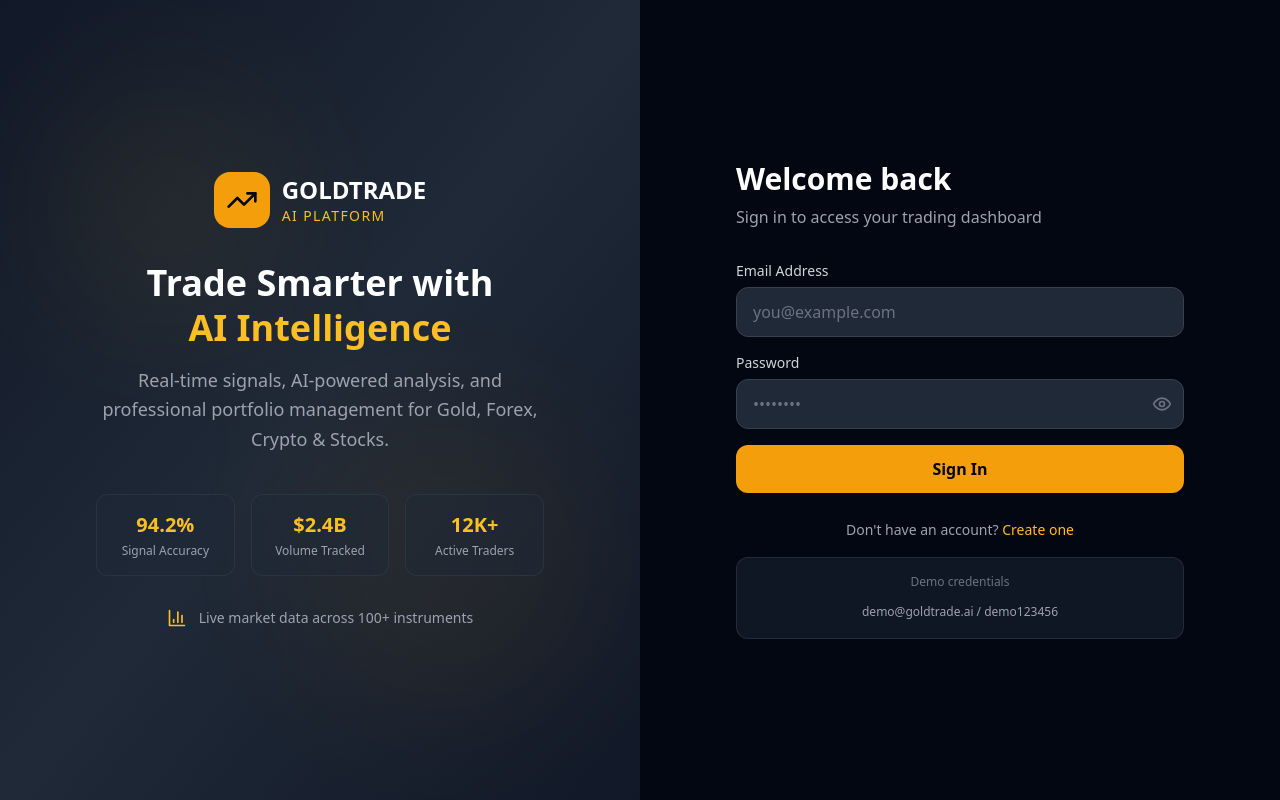
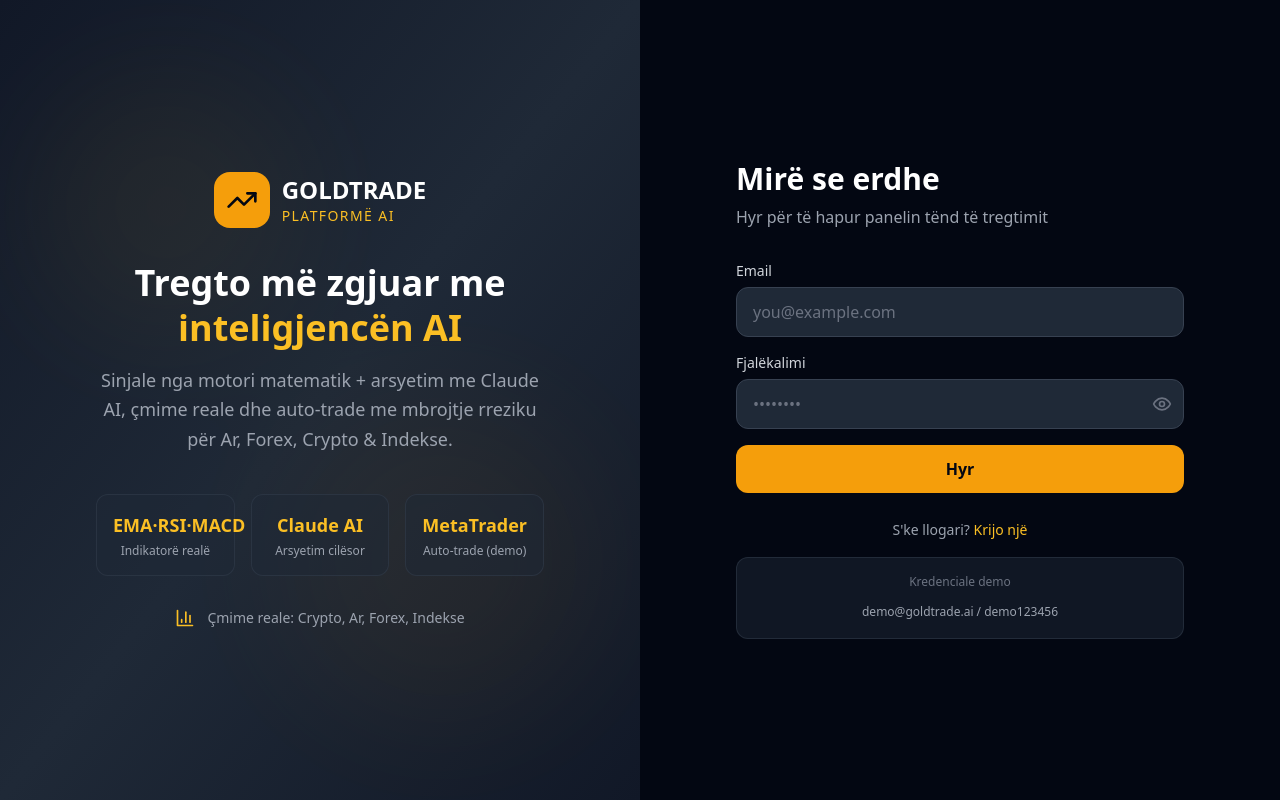
Before and after one commit to gmaliqi05-art/Ai-trade, a React (Vite) app: page / in a window 1280 px wide. Built offline with nearby package versions, Linux system fonts and the light colour scheme; no server answers.

Commit message:
Shqip (batch 2): Sinjalet + faqja e Login-it
- SignalsPage: shqipëruar plotësisht (tabs, alarmet, kartat e sinjaleve, mesazhet)
- AuthPage: shqipëruar; hequr stats fake (94.2%/$2.4B/12K) → përmbajtje e ndershme

```diff
--- a/src/pages/AuthPage.tsx
+++ b/src/pages/AuthPage.tsx
@@ -20,7 +20,7 @@ export default function AuthPage() {
       const { error } = await signIn(email, password);
       if (error) setError(error.message);
     } else {
-      if (!fullName.trim()) { setError('Full name is required'); setLoading(false); return; }
+      if (!fullName.trim()) { setError('Emri i plotë është i detyrueshëm'); setLoading(false); return; }
       const { error } = await signUp(email, password, fullName);
       if (error) setError(error.message);
     }
@@ -41,26 +41,26 @@ export default function AuthPage() {
             </div>
             <div className="text-left">
               <h1 className="text-2xl font-bold text-white">GOLDTRADE</h1>
-              <p className="text-amber-400 text-sm font-medium tracking-widest">AI PLATFORM</p>
+              <p className="text-amber-400 text-sm font-medium tracking-widest">PLATFORMË AI</p>
             </div>
           </div>
           <h2 className="text-4xl font-bold text-white mb-4 leading-tight">
-            Trade Smarter with<br /><span className="text-amber-400">AI Intelligence</span>
+            Tregto më zgjuar me<br /><span className="text-amber-400">inteligjencën AI</span>
           </h2>
           <p className="text-gray-400 text-lg mb-10 leading-relaxed">
-            Real-time signals, AI-powered analysis, and professional portfolio management for Gold, Forex, Crypto & Stocks.
+            Sinjale nga motori matematik + arsyetim me Claude AI, çmime reale dhe auto-trade me mbrojtje rreziku për Ar, Forex, Crypto & Indekse.
           </p>
           <div className="grid grid-cols-3 gap-4">
-            {[{ value: '94.2%', label: 'Signal Accuracy' }, { value: '$2.4B', label: 'Volume Tracked' }, { value: '12K+', label: 'Active Traders' }].map((s) => (
+            {[{ value: 'EMA·RSI·MACD', label: 'Indikatorë realë' }, { value: 'Claude AI', label: 'Arsyetim cilësor' }, { value: 'MetaTrader', label: 'Auto-trade (demo)' }].map((s) => (
               <div key={s.label} className="bg-gray-800/50 rounded-xl p-4 border border-gray-700/50">
-                <div className="text-xl font-bold text-amber-400">{s.value}</div>
+                <div className="text-lg font-bold text-amber-400">{s.value}</div>
                 <div className="text-gray-400 text-xs mt-1">{s.label}</div>
               </div>
             ))}
           </div>
           <div className="mt-8 flex items-center gap-3 justify-center">
             <BarChart3 className="w-5 h-5 text-amber-400" />
-            <span className="text-gray-400 text-sm">Live market data across 100+ instruments</span>
+            <span className="text-gray-400 text-sm">Çmime reale: Crypto, Ar, Forex, Indekse</span>
           </div>
         </div>
       </div>
@@ -74,26 +74,26 @@ export default function AuthPage() {
             <span className="text-white font-bold text-lg">GOLDTRADE AI</span>
           </div>
           <h2 className="text-3xl font-bold text-white mb-2">
-            {mode === 'login' ? 'Welcome back' : 'Create account'}
+            {mode === 'login' ? 'Mirë se erdhe' : 'Krijo llogari'}
           </h2>
           <p className="text-gray-400 mb-8">
-            {mode === 'login' ? 'Sign in to access your trading dashboard' : 'Start your AI-powered trading journey'}
+            {mode === 'login' ? 'Hyr për të hapur panelin tënd të tregtimit' : 'Nis udhëtimin tënd të tregtimit me AI'}
           </p>
           <form onSubmit={handleSubmit} className="space-y-4">
             {mode === 'register' && (
               <div>
-                <label className="block text-sm font-medium text-gray-300 mb-1.5">Full Name</label>
-                <input type="text" value={fullName} onChange={(e) => setFullName(e.target.value)} placeholder="John Smith"
+                <label className="block text-sm font-medium text-gray-300 mb-1.5">Emri i plotë</label>
+                <input type="text" value={fullName} onChange={(e) => setFullName(e.target.value)} placeholder="Emri Mbiemri"
                   className="w-full bg-gray-800 border border-gray-700 rounded-xl px-4 py-3 text-white placeholder-gray-500 focus:outline-none focus:border-amber-500 focus:ring-1 focus:ring-amber-500 transition-colors" required />
               </div>
             )}
             <div>
-              <label className="block text-sm font-medium text-gray-300 mb-1.5">Email Address</label>
+              <label className="block text-sm font-medium text-gray-300 mb-1.5">Email</label>
               <input type="email" value={email} onChange={(e) => setEmail(e.target.value)} placeholder="you@example.com"
                 className="w-full bg-gray-800 border border-gray-700 rounded-xl px-4 py-3 text-white placeholder-gray-500 focus:outline-none focus:border-amber-500 focus:ring-1 focus:ring-amber-500 transition-colors" required />
             </div>
             <div>
-              <label className="block text-sm font-medium text-gray-300 mb-1.5">Password</label>
+              <label className="block text-sm font-medium text-gray-300 mb-1.5">Fjalëkalimi</label>
               <div className="relative">
                 <input type={showPassword ? 'text' : 'password'} value={password} onChange={(e) => setPassword(e.target.value)} placeholder="••••••••"
                   className="w-full bg-gray-800 border border-gray-700 rounded-xl px-4 py-3 text-white placeholder-gray-500 focus:outline-none focus:border-amber-500 focus:ring-1 focus:ring-amber-500 transition-colors pr-12" required minLength={6} />
@@ -106,18 +106,18 @@ export default function AuthPage() {
             <button type="submit" disabled={loading}
               className="w-full bg-amber-500 hover:bg-amber-400 disabled:opacity-60 disabled:cursor-not-allowed text-gray-950 font-semibold py-3 rounded-xl transition-all duration-200 flex items-center justify-center gap-2 mt-2">
               {loading && <Loader2 className="w-4 h-4 animate-spin" />}
-              {mode === 'login' ? 'Sign In' : 'Create Account'}
+              {mode === 'login' ? 'Hyr' : 'Krijo llogari'}
             </button>
           </form>
           <div className="mt-6 text-center">
-            <span className="text-gray-400 text-sm">{mode === 'login' ? "Don't have an account? " : 'Already have an account? '}</span>
+            <span className="text-gray-400 text-sm">{mode === 'login' ? "S'ke llogari? " : 'Ke tashmë llogari? '}</span>
             <button onClick={() => { setMode(mode === 'login' ? 'register' : 'login'); setError(''); }} className="text-amber-400 hover:text-amber-300 text-sm font-medium transition-colors">
-              {mode === 'login' ? 'Create one' : 'Sign in'}
+              {mode === 'login' ? 'Krijo një' : 'Hyr'}
             </button>
           </div>
           {mode === 'login' && (
             <div className="mt-4 p-4 bg-gray-800/50 rounded-xl border border-gray-700/50">
-              <p className="text-xs text-gray-500 text-center mb-2">Demo credentials</p>
+              <p className="text-xs text-gray-500 text-center mb-2">Kredenciale demo</p>
               <button type="button" onClick={() => { setEmail('demo@goldtrade.ai'); setPassword('demo123456'); }}
                 className="w-full text-xs text-gray-400 hover:text-amber-400 transition-colors text-center">
                 demo@goldtrade.ai / demo123456
--- a/src/pages/SignalsPage.tsx
+++ b/src/pages/SignalsPage.tsx
@@ -67,12 +67,12 @@ export default function SignalsPage() {
     const targetVal = parseFloat(form.target_price);
     const asset = assets.find(a => a.id === form.asset_id);
     const { error } = await supabase.from('alerts').insert({ user_id: user.id, asset_id: form.asset_id, symbol: asset?.symbol || '', type: form.condition, condition: form.condition, target_value: targetVal, target_price: targetVal, is_active: true, triggered_at: null });
-    if (error) { setMsg('Failed to create alert'); } else { setMsg('Alert created!'); setForm(f => ({ ...f, target_price: '' })); setShowForm(false); await fetchData(); }
+    if (error) { setMsg('Krijimi i alarmit dështoi'); } else { setMsg('Alarmi u krijua!'); setForm(f => ({ ...f, target_price: '' })); setShowForm(false); await fetchData(); }
     setSaving(false);
   };
 
   const deleteAlert = async (id: string) => {
-    if (!window.confirm('Delete this alert? This cannot be undone.')) return;
+    if (!window.confirm('Ta fshij këtë alarm? Ky veprim s\'kthehet mbrapsht.')) return;
     await supabase.from('alerts').delete().eq('id', id);
     setAlerts(p => p.filter(a => a.id !== id));
   };
@@ -94,16 +94,16 @@ export default function SignalsPage() {
   return (
     <div className="p-6 space-y-6">
       <div className="flex items-center justify-between">
-        <h2 className="text-2xl font-bold text-white flex items-center gap-2"><Zap className="w-6 h-6 text-amber-400" />Signals & Alerts</h2>
+        <h2 className="text-2xl font-bold text-white flex items-center gap-2"><Zap className="w-6 h-6 text-amber-400" />Sinjale & Alarme</h2>
         {activeTab === 'alerts' && (
           <button onClick={() => setShowForm(!showForm)} className="flex items-center gap-2 bg-amber-500 hover:bg-amber-400 text-gray-950 font-semibold px-4 py-2 rounded-xl text-sm transition-all">
-            <Plus className="w-4 h-4" />New Alert
+            <Plus className="w-4 h-4" />Alarm i ri
           </button>
         )}
       </div>
 
       <div className="flex gap-2 flex-wrap">
-        {[{ id: 'engine', label: 'Motori AI', icon: Cpu }, { id: 'signals', label: 'AI Signals', icon: Zap }, { id: 'alerts', label: 'My Alerts', icon: Bell }].map((t) => {
+        {[{ id: 'engine', label: 'Motori AI', icon: Cpu }, { id: 'signals', label: 'Sinjale AI', icon: Zap }, { id: 'alerts', label: 'Alarmet e mia', icon: Bell }].map((t) => {
           const Icon = t.icon;
           return <button key={t.id} onClick={() => setActiveTab(t.id as 'engine' | 'signals' | 'alerts')} className={`flex items-center gap-2 px-4 py-2 rounded-xl text-sm font-medium transition-all ${activeTab === t.id ? 'bg-amber-500 text-gray-950' : 'bg-gray-800 text-gray-400 hover:text-white'}`}><Icon className="w-4 h-4" />{t.label}</button>;
         })}
@@ -156,32 +156,32 @@ export default function SignalsPage() {
 
       {activeTab === 'alerts' && showForm && (
         <div className="bg-gray-900 border border-gray-800 rounded-2xl p-5">
-          <h3 className="text-white font-semibold mb-4 text-sm">Create Price Alert</h3>
+          <h3 className="text-white font-semibold mb-4 text-sm">Krijo alarm çmimi</h3>
           <div className="grid sm:grid-cols-3 gap-4">
             <div>
-              <label className="block text-gray-400 text-xs mb-1.5">Asset</label>
+              <label className="block text-gray-400 text-xs mb-1.5">Aktivi</label>
               <select value={form.asset_id} onChange={(e) => setForm(f => ({ ...f, asset_id: e.target.value }))} className="w-full bg-gray-800 border border-gray-700 rounded-xl px-3 py-2.5 text-white text-sm focus:outline-none focus:border-amber-500">
                 {assets.map(a => <option key={a.id} value={a.id}>{a.symbol} — {a.name}</option>)}
               </select>
             </div>
             <div>
-              <label className="block text-gray-400 text-xs mb-1.5">Condition</label>
+              <label className="block text-gray-400 text-xs mb-1.5">Kushti</label>
               <select value={form.condition} onChange={(e) => setForm(f => ({ ...f, condition: e.target.value }))} className="w-full bg-gray-800 border border-gray-700 rounded-xl px-3 py-2.5 text-white text-sm focus:outline-none focus:border-amber-500">
-                <option value="above">Price rises above</option>
-                <option value="below">Price falls below</option>
+                <option value="above">Çmimi ngrihet mbi</option>
+                <option value="below">Çmimi bie nën</option>
               </select>
             </div>
             <div>
-              <label className="block text-gray-400 text-xs mb-1.5">Target Price {selAsset && <span className="text-gray-600">(now: {selAsset.current_price.toLocaleString()})</span>}</label>
+              <label className="block text-gray-400 text-xs mb-1.5">Çmimi objektiv {selAsset && <span className="text-gray-600">(tani: {selAsset.current_price.toLocaleString()})</span>}</label>
               <input type="number" value={form.target_price} onChange={(e) => setForm(f => ({ ...f, target_price: e.target.value }))} placeholder="0.00" className="w-full bg-gray-800 border border-gray-700 rounded-xl px-3 py-2.5 text-white text-sm focus:outline-none focus:border-amber-500" />
             </div>
           </div>
           {msg && <p className={`text-xs mt-3 ${msg.includes('!') ? 'text-green-400' : 'text-red-400'}`}>{msg}</p>}
           <div className="flex gap-3 mt-4">
             <button onClick={createAlert} disabled={saving || !form.target_price} className="flex items-center gap-2 bg-amber-500 hover:bg-amber-400 disabled:opacity-50 text-gray-950 font-semibold px-4 py-2 rounded-xl text-sm transition-all">
-              {saving && <Loader2 className="w-3 h-3 animate-spin" />}Create Alert
+              {saving && <Loader2 className="w-3 h-3 animate-spin" />}Krijo alarm
             </button>
-            <button onClick={() => setShowForm(false)} className="px-4 py-2 text-gray-400 hover:text-white text-sm transition-colors">Cancel</button>
+            <button onClick={() => setShowForm(false)} className="px-4 py-2 text-gray-400 hover:text-white text-sm transition-colors">Anulo</button>
           </div>
         </div>
       )}
@@ -190,7 +190,7 @@ export default function SignalsPage() {
         <div className="grid md:grid-cols-2 gap-4">{[...Array(4)].map((_, i) => <div key={i} className="h-40 bg-gray-800 rounded-2xl animate-pulse" />)}</div>
       ) : activeTab === 'signals' ? (
         signals.length === 0 ? (
-          <div className="bg-gray-900 border border-gray-800 rounded-2xl p-12 text-center"><Zap className="w-12 h-12 text-gray-700 mx-auto mb-3" /><p className="text-gray-400">No active signals</p></div>
+          <div className="bg-gray-900 border border-gray-800 rounded-2xl p-12 text-center"><Zap className="w-12 h-12 text-gray-700 mx-auto mb-3" /><p className="text-gray-400">Asnjë sinjal aktiv</p></div>
         ) : (
           <div className="grid md:grid-cols-2 gap-4">
             {signals.map((s) => {
@@ -200,15 +200,15 @@ export default function SignalsPage() {
                   <div className="flex items-center justify-between mb-3">
                     <div className="flex items-center gap-2">
                       <span className="text-white font-bold text-lg">{s.assets?.symbol || s.symbol}</span>
-                      <span className={`text-xs font-bold px-2.5 py-0.5 rounded-full uppercase border ${s.type === 'buy' ? 'bg-green-500/20 text-green-400 border-green-500/30' : 'bg-red-500/20 text-red-400 border-red-500/30'}`}>{s.type}</span>
+                      <span className={`text-xs font-bold px-2.5 py-0.5 rounded-full uppercase border ${s.type === 'buy' ? 'bg-green-500/20 text-green-400 border-green-500/30' : 'bg-red-500/20 text-red-400 border-red-500/30'}`}>{s.type === 'buy' ? 'BLEJ' : s.type === 'sell' ? 'SHIT' : s.type}</span>
                     </div>
-                    <div className="text-right"><div className="text-amber-400 font-bold text-lg">{s.confidence}%</div><div className="text-gray-500 text-xs">confidence</div></div>
+                    <div className="text-right"><div className="text-amber-400 font-bold text-lg">{s.confidence}%</div><div className="text-gray-500 text-xs">besueshmëri</div></div>
                   </div>
                   <p className="text-gray-400 text-xs leading-relaxed mb-4 line-clamp-2">{s.analysis}</p>
                   <div className="grid grid-cols-3 gap-2 mb-3">
                     {[
-                      { label: 'Entry', value: s.entry_price.toLocaleString(), icon: Target, cls: 'bg-gray-800/50', vCls: 'text-white' },
-                      { label: 'Target', value: s.target_price.toLocaleString(), icon: TrendingUp, cls: 'bg-green-500/10', vCls: 'text-green-400' },
+                      { label: 'Hyrje', value: s.entry_price.toLocaleString(), icon: Target, cls: 'bg-gray-800/50', vCls: 'text-white' },
+                      { label: 'Objektiv', value: s.target_price.toLocaleString(), icon: TrendingUp, cls: 'bg-green-500/10', vCls: 'text-green-400' },
                       { label: 'Stop', value: s.stop_loss.toLocaleString(), icon: Shield, cls: 'bg-red-500/10', vCls: 'text-red-400' },
                     ].map(l => { const Icon = l.icon; return (
                       <div key={l.label} className={`${l.cls} rounded-lg p-2 text-center`}>
@@ -231,9 +231,9 @@ export default function SignalsPage() {
         alerts.length === 0 ? (
           <div className="bg-gray-900 border border-gray-800 rounded-2xl p-12 text-center">
             <Bell className="w-12 h-12 text-gray-700 mx-auto mb-3" />
-            <p className="text-gray-400 font-medium">No alerts set</p>
-            <p className="text-gray-600 text-sm mt-1">Create a price alert to get notified when assets hit your target</p>
-            <button onClick={() => setShowForm(true)} className="mt-4 flex items-center gap-2 bg-amber-500 hover:bg-amber-400 text-gray-950 font-semibold px-4 py-2 rounded-xl text-sm transition-all mx-auto"><Plus className="w-4 h-4" />Create Alert</button>
+            <p className="text-gray-400 font-medium">Asnjë alarm i vendosur</p>
+            <p className="text-gray-600 text-sm mt-1">Krijo një alarm çmimi që të njoftohesh kur aktivi arrin objektivin tënd</p>
+            <button onClick={() => setShowForm(true)} className="mt-4 flex items-center gap-2 bg-amber-500 hover:bg-amber-400 text-gray-950 font-semibold px-4 py-2 rounded-xl text-sm transition-all mx-auto"><Plus className="w-4 h-4" />Krijo alarm</button>
           </div>
         ) : (
           <div className="space-y-3">
@@ -246,13 +246,13 @@ export default function SignalsPage() {
                   <div>
                     <div className="flex items-center gap-2">
                       <span className="text-white font-semibold text-sm">{a.symbol || assets.find(x => x.id === a.asset_id)?.symbol}</span>
-                      <span className="text-gray-400 text-xs">{(a.condition || a.type) === 'above' ? '↑ rises above' : '↓ falls below'} ${(a.target_price || a.target_value || 0).toLocaleString()}</span>
+                      <span className="text-gray-400 text-xs">{(a.condition || a.type) === 'above' ? '↑ ngrihet mbi' : '↓ bie nën'} ${(a.target_price || a.target_value || 0).toLocaleString()}</span>
                     </div>
-                    <div className="text-gray-600 text-xs mt-0.5">{a.triggered_at ? `Triggered: ${new Date(a.triggered_at).toLocaleDateString()}` : `Created: ${new Date(a.created_at).toLocaleDateString()}`}</div>
+                    <div className="text-gray-600 text-xs mt-0.5">{a.triggered_at ? `Aktivizuar: ${new Date(a.triggered_at).toLocaleDateString('sq-AL')}` : `Krijuar: ${new Date(a.created_at).toLocaleDateString('sq-AL')}`}</div>
                   </div>
                 </div>
                 <div className="flex items-center gap-2">
-                  <span className={`text-xs px-2 py-1 rounded-lg ${a.is_active && !a.triggered_at ? 'bg-green-500/20 text-green-400' : 'bg-gray-700 text-gray-400'}`}>{a.triggered_at ? 'triggered' : a.is_active ? 'active' : 'inactive'}</span>
+                  <span className={`text-xs px-2 py-1 rounded-lg ${a.is_active && !a.triggered_at ? 'bg-green-500/20 text-green-400' : 'bg-gray-700 text-gray-400'}`}>{a.triggered_at ? 'aktivizuar' : a.is_active ? 'aktiv' : 'joaktiv'}</span>
                   <button onClick={() => deleteAlert(a.id)} className="p-1.5 text-gray-500 hover:text-red-400 hover:bg-red-900/20 rounded-lg transition-colors"><Trash2 className="w-4 h-4" /></button>
                 </div>
               </div>
```
